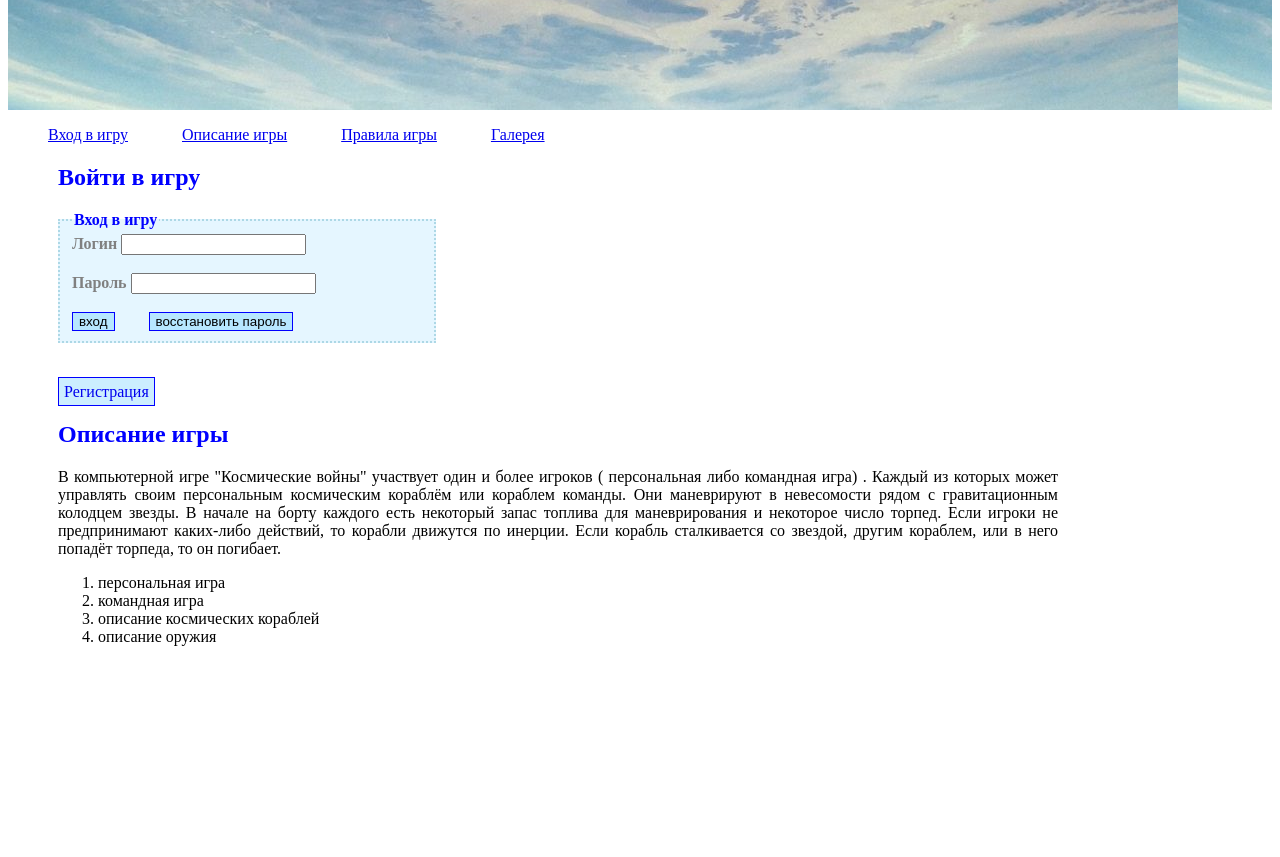
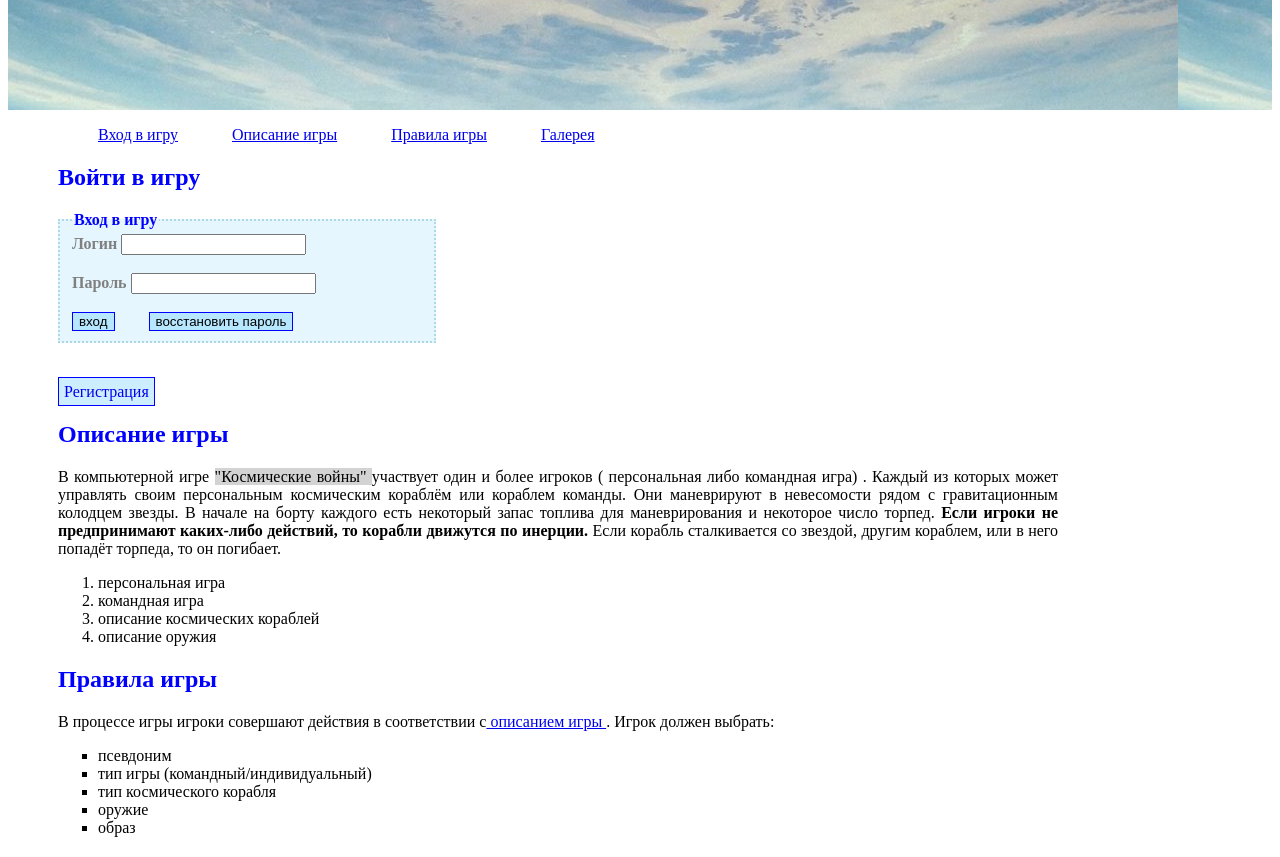
Before and after one commit to AlekseyLit/rk1, a plain HTML site: page index.html in a window 1280 px wide. Shown: the part 98-955 px from the top of the page. Before the commit the page ends 800 px from the top, so only its background shows below. Drawn offline with Linux system fonts and the light colour scheme.

Commit message:
правила игры

```diff
--- a/index.html
+++ b/index.html
@@ -53,11 +53,11 @@
 
 <section id="decription">
 <h2>Описание игры</h2>
-<p>В компьютерной  игре "Космические войны" участвует один и более игроков ( персональная либо командная игра) .
+<p>В компьютерной  игре <span class="gray">"Космические войны" </span>участвует один и более игроков ( персональная либо командная игра) .
  Каждый из которых может управлять  своим персональным космическим кораблём или кораблем команды.
  Они маневрируют в невесомости рядом с гравитационным колодцем звезды.
  В начале на борту каждого есть некоторый запас топлива для маневрирования и некоторое число торпед.
- Если игроки не предпринимают каких-либо действий, то корабли движутся по инерции.
+ <span class="bold">Если игроки не предпринимают каких-либо действий, то корабли движутся по инерции. </span>
  Если корабль сталкивается со звездой, другим кораблем, или в него попадёт торпеда, то он погибает.  </p>
  <ol>
  <li>персональная игра</li>
@@ -68,6 +68,28 @@
 </section>
 
 
+<section id="rules">
+<h2>Правила игры</h2>
+<p>В процессе игры игроки совершают действия в соответствии с<a href="#description"> описанием игры </a>. Игрок должен выбрать:</p>
+<ul>
+<li> псевдоним</li>
+<li>тип игры (командный/индивидуальный)</li>
+<li>тип космического корабля</li>
+<li>оружие</li>
+<li>образ</li>
+</ul>
+</section>
+
+
+
+
+<section id="gallery">
+<h2></h2>
+</section>
+
+
+
+
 
 
 </main>
--- a/style.css
+++ b/style.css
@@ -95,3 +95,19 @@ p{
 ol {
 	margin-left:50px;
 }
+.gray{
+	background-color:lightgray;
+
+}
+.bold{
+	font-weight:bold;
+}
+
+
+
+/*правила игры*/
+
+ul{
+	margin-left:50px;
+	list-style: square;
+}
```
